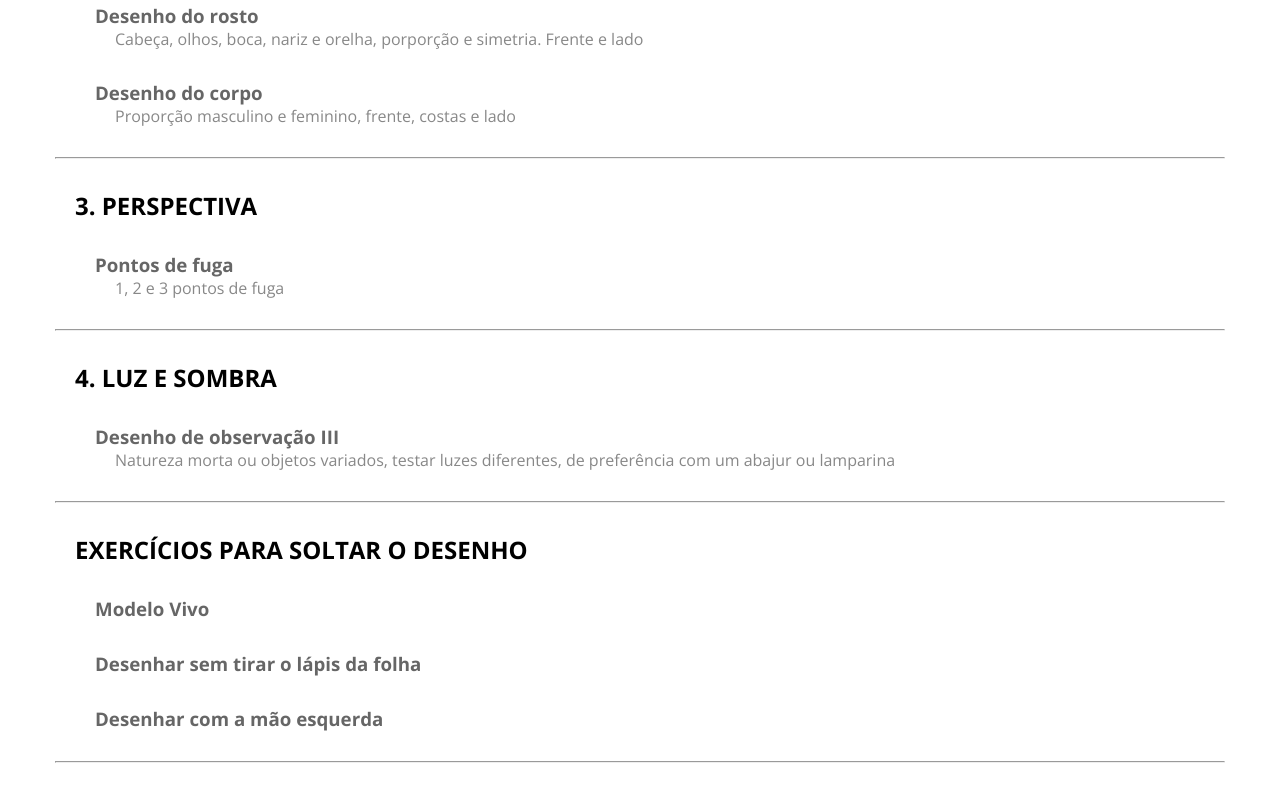
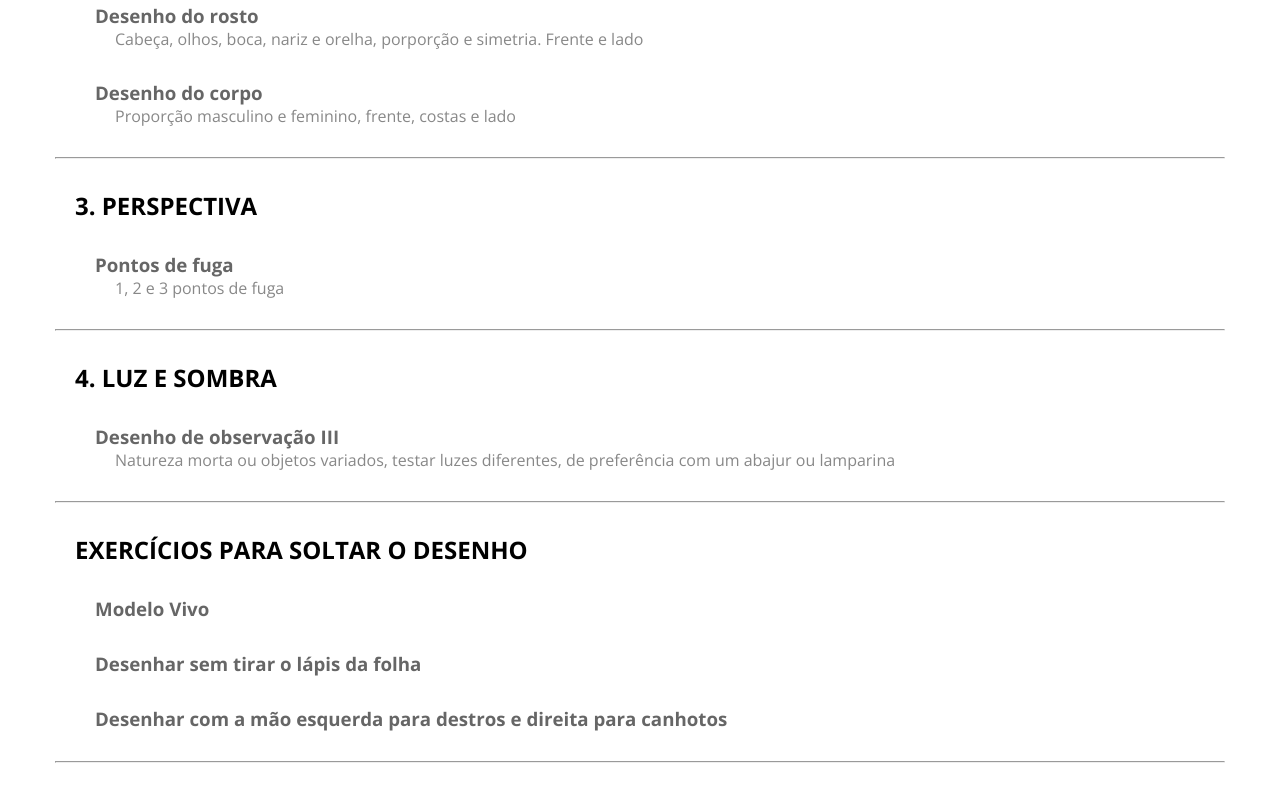
Before and after one commit to brunurd/aprendendo-a-desenhar, a plain HTML site: page index.html in a window 1280 px wide. Shown: the part 496-1297 px from the top of the page. Drawn offline with nearby package versions, Linux system fonts and the light colour scheme.

Commit message:
Update index.html

```diff
--- a/index.html
+++ b/index.html
@@ -79,7 +79,7 @@
 	<h3>Desenhar sem tirar o lápis da folha</h3>
 	</div>
 	<div id="topico">
-	<h3>Desenhar com a mão esquerda</h3>
+	<h3>Desenhar com a mão esquerda para destros e direita para canhotos</h3>
 	</div><hr>
 </body>
 </html>
```
